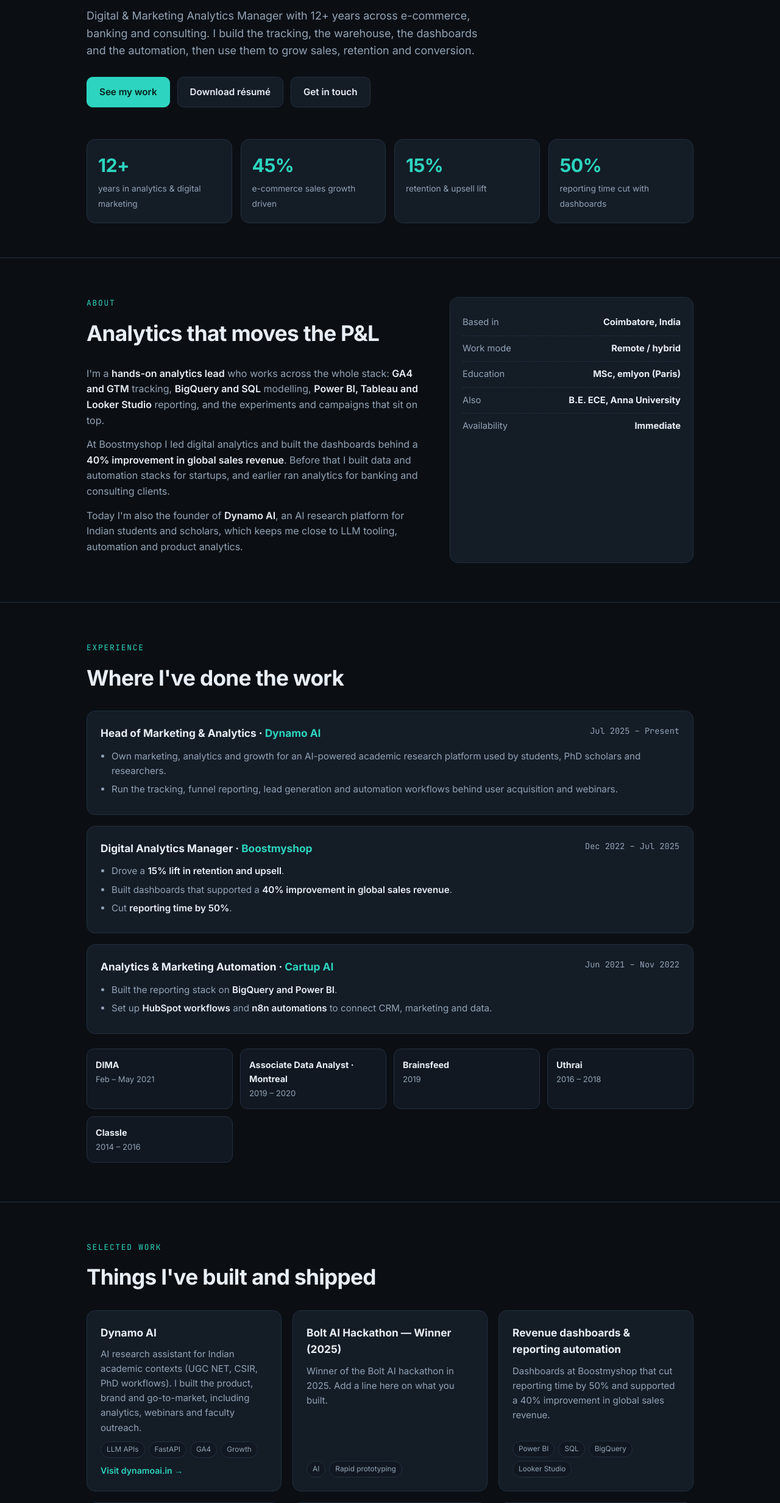
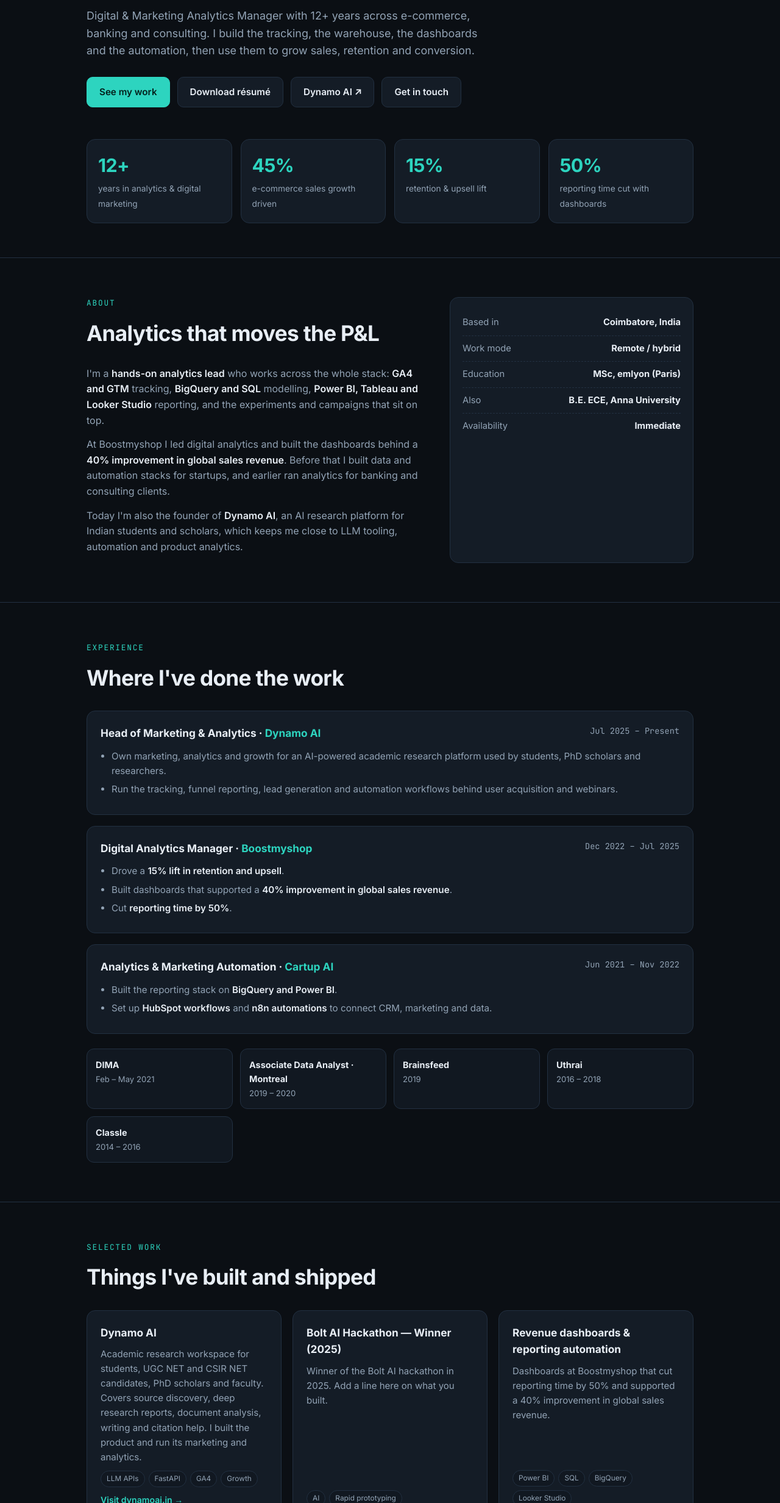
Before and after one commit to Anish0605/portfolio, a plain HTML site: page index.html in a window 1280 px wide. Shown: the part 336-2800 px from the top of the page at 61% size. Drawn offline with Linux system fonts and the light colour scheme.

Commit message:
Feature Dynamo AI link in hero and contact; update description
Co-Authored-By: Claude Sonnet 5.5 <noreply@anthropic.com>
Claude-Session: https://claude.ai/code/session_01VgX9CRB324iQj149FVXzxt

```diff
--- a/index.html
+++ b/index.html
@@ -144,6 +144,7 @@ footer{padding:28px 0;border-top:1px solid var(--line);color:var(--muted);font-s
     <div class="cta">
       <a class="btn primary" href="#work">See my work</a>
       <a class="btn" href="resume.pdf" target="_blank" rel="noopener">Download résumé</a>
+      <a class="btn" href="https://dynamoai.in" target="_blank" rel="noopener">Dynamo AI ↗</a>
       <a class="btn" href="#contact">Get in touch</a>
     </div>
     <div class="stats">
@@ -219,7 +220,7 @@ footer{padding:28px 0;border-top:1px solid var(--line);color:var(--muted);font-s
     <div class="grid">
       <article class="card rv">
         <h3>Dynamo AI</h3>
-        <p>AI research assistant for Indian academic contexts (UGC NET, CSIR, PhD workflows). I built the product, brand and go-to-market, including analytics, webinars and faculty outreach.</p>
+        <p>Academic research workspace for students, UGC NET and CSIR NET candidates, PhD scholars and faculty. Covers source discovery, deep research reports, document analysis, writing and citation help. I built the product and run its marketing and analytics.</p>
         <div class="tags"><span class="tag">LLM APIs</span><span class="tag">FastAPI</span><span class="tag">GA4</span><span class="tag">Growth</span></div>
         <a class="more" href="https://dynamoai.in" target="_blank" rel="noopener">Visit dynamoai.in →</a>
       </article>
@@ -274,6 +275,7 @@ footer{padding:28px 0;border-top:1px solid var(--line);color:var(--muted);font-s
       <a class="btn primary" href="mailto:anishkrisna6@gmail.com">Email me</a>
       <a class="btn" href="#contact" id="phone" data-p="KzkxODg2MDM1NTE1NQ==">Show phone number</a>
       <a class="btn" href="https://www.linkedin.com/in/anish-krisna" target="_blank" rel="noopener">LinkedIn</a>
+      <a class="btn" href="https://dynamoai.in" target="_blank" rel="noopener">Dynamo AI</a>
       <a class="btn" href="https://github.com/Anish0605" target="_blank" rel="noopener">GitHub</a>
       <a class="btn" href="resume.pdf" target="_blank" rel="noopener">Résumé (PDF)</a>
     </div>
```
